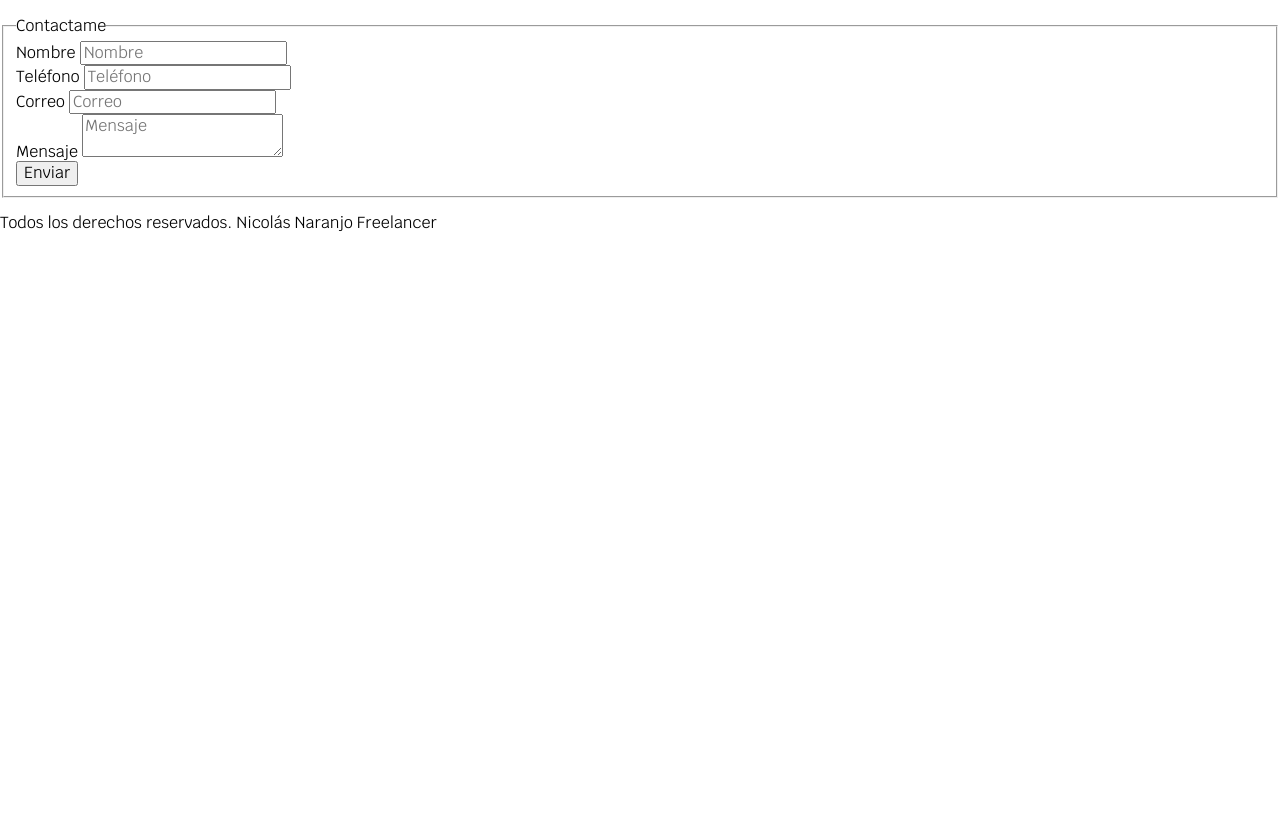
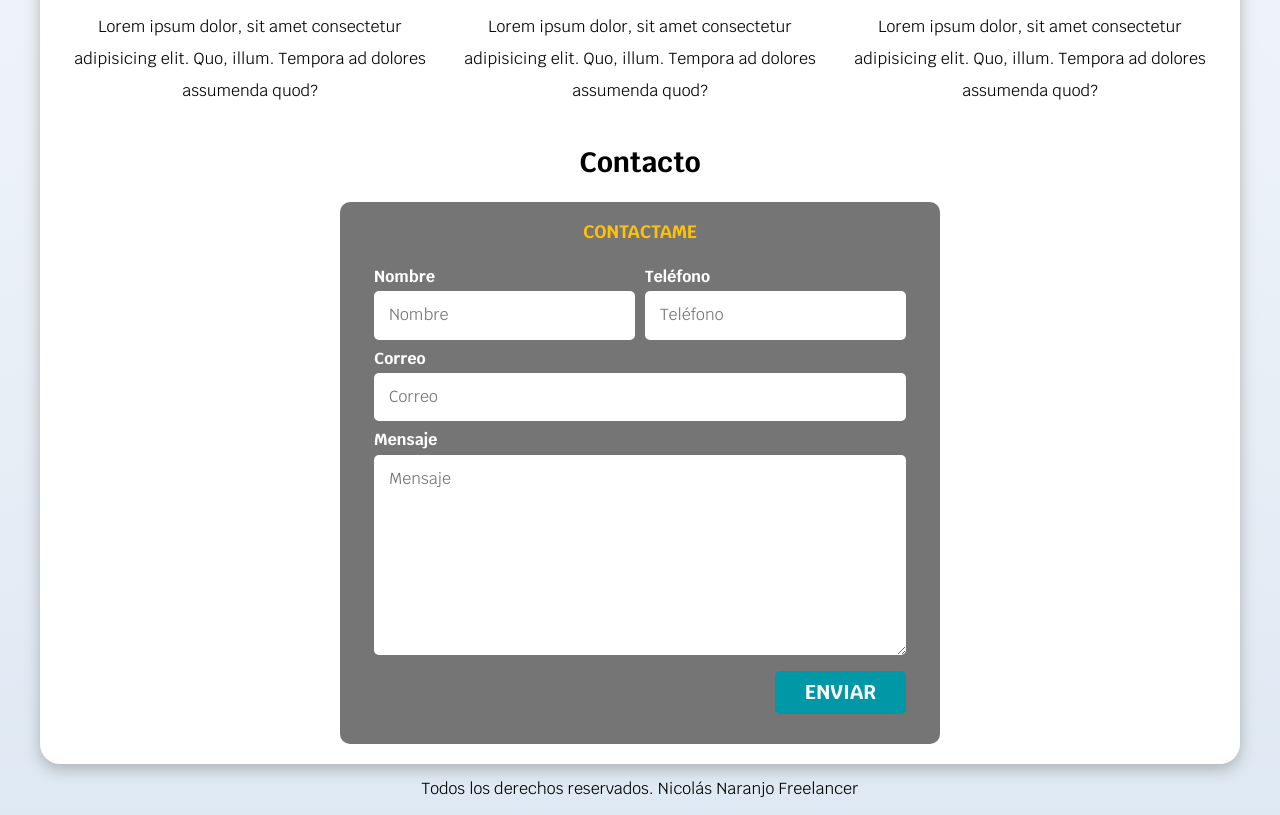
Before and after one commit to Nisanech/Freelancer-WebPage, a plain HTML site: page index.html in a window 1280 px wide. Shown: the part 918-1733 px from the top of the page. Before the commit the page ends 1166 px from the top, so only its background shows below. Drawn offline with Linux system fonts and the light colour scheme.

Commit message:
Finalización de estilos

```diff
--- a/css/style.css
+++ b/css/style.css
@@ -8,46 +8,139 @@
     --primario: #FFC107;
     --secundario: #0097A7;
     --gris: #757575;
+    --gris-claro: #DFE9F3;
 }
 
 /* General */
 html {
     font-size: 62.5%;
+    box-sizing: border-box; /* Box Model */
+    scroll-snap-type: y mandatory;
+}
+
+/* Scroll Snap */
+.servicios,
+.nav-principal,
+.formulario {
+    scroll-snap-align: center;
+    scroll-snap-stop: always;
+}
+
+    /* Box Model */
+*, *:before, *:after {
+    box-sizing: inherit;
 }
 
 body {
     font-size: 16px; /* 1rem = 10px */
     font-family: 'Krub', sans-serif;
+    background-image: linear-gradient(to top, var(--gris-claro) 0%, var(--blanco) 100%);
 }
-/* /General */
 
-/* Título */
-.titulo {
+.contenedor {
+    max-width: 120rem;
+    margin: 0 auto; /* top right bottom left / Si los valores son iguales se pueden dejar solo 2 */
+}
+
+.boton {
+    background-color: var(--secundario);
+    color: var(--blanco);
+    padding: 1rem 3rem;
+    margin-top: 2rem;
+    font-size: 2rem;
+    text-decoration: none;
+    text-transform: uppercase;
+    font-weight: 700;
+    border-radius: .5rem;
+    width: 80%;
     text-align: center;
+    border: none;
+}
+
+    /* MQ Botón */
+@media (min-width: 480px) {
+    .boton {
+        width: auto;
+    }
+}
+
+.boton:hover {
+    cursor: pointer;
+}
+
+    /* Sombra generada con CSS Matic */
+.sombra {
+    -webkit-box-shadow: 0px 5px 15px 0px rgba(112,112,112,0.48);
+    -moz-box-shadow: 0px 5px 15px 0px rgba(112,112,112,0.48);
+    box-shadow: 0px 5px 15px 0px rgba(112,112,112,0.48);
+    background-color: var(--blanco);
+    padding: 2rem;
+    border-radius: 2rem;
+}
+
+/* Tipografía */
+h1 {
     font-size: 3.8rem;
 }
 
+h2 {
+    font-size: 2.8rem;
+}
+
+h3 {
+    font-size: 1.8rem;
+}
+
+h1, h2, h3 {
+    text-align: center;
+}
+
+/* Título */
 .titulo span {
     font-size: 2rem;
 }
-/* /Título */
+
+/* Utilidades */
+.w-sm-100 {
+    width: 100%;
+}
+
+@media (min-width: 769px) {
+    .w-sm-100 {
+        width: auto;
+    }
+}
+
+.flex {
+    display: flex;
+}
+
+.alinear-derecha {
+    justify-content: flex-end;
+    margin-top: 20px;
+}
 
 /* Nav */
-.contenedor {
-    width: 120rem;
-    margin: 0 auto; /* top right bottom left / Si los valores son iguales se pueden dejar solo 2 */
-}
-
 .nav-bg {
     background-color: var(--secundario);
 }
 
 .nav-principal {
     display: flex;
-    justify-content: space-between;
+    flex-direction: column;
+}
+
+    /* MQ Nav */
+@media (min-width: 768px) {
+    .nav-principal {
+        flex-direction: row;
+        justify-content: space-between;
+    }
 }
 
 .nav-principal a {
+    display: block;
+    text-align: center;
     padding: 1rem;
     color: var(--blanco);
     text-decoration: none;
@@ -59,4 +152,143 @@ body {
     background-color: var(--primario);
     color: var(--oscuro);
 }
-/* /Nav */
+
+/* Hero */
+.hero {
+    background-image: url(../img/hero.jpg);
+    background-repeat: no-repeat;
+    background-size: cover;
+    height: 450px;
+    position: relative;
+    margin-bottom: 2rem;
+}
+
+.contenido-hero {
+    position: absolute;
+
+    /* Agregar sombra */
+    background-color: rgba(0, 0, 0, .7); /* Anterior Sintaxis */
+    background-color: rgba(0 0 0 / 70%); /* Nueva Sintaxis */
+
+    width: 100%;
+    height: 100%;
+
+    /* Alinear vertical y horizontalmente */
+    display: flex;
+    flex-direction: column;
+    align-items: center;
+    justify-content: center;
+}
+
+.contenido-hero h2,
+.contenido-hero p {
+    color: var(--blanco);
+}
+
+.contenido-hero .ubicacion {
+    display: flex;
+    align-items: flex-end;
+}
+
+/* Servicios */
+@media (min-width: 768px) {
+    .servicios {
+        display: grid;
+        grid-template-columns: repeat(3, 1fr); /* 1fr = 1fracción (33.3%) - repeat(# de veces a repetir, tamaño de la fracción */
+        column-gap: 1rem; /* Separación entre columnas */
+
+            /* Versión corta de grid-template */
+            /* grid-template-columns: 300px 300px;
+            grid-template-rows: 200px 800px;
+            grid: 200px 800px / 300px 300px; /* rows / columns */
+    }
+}
+
+.servicio {
+    display: flex;
+    flex-direction: column;
+    align-items: center;
+    text-align: center;
+}
+
+.servicio h3 {
+    color: var(--secundario);
+    font-weight: 400;
+}
+
+.servicio p {
+    line-height: 2;
+}
+
+.servicio .icono {
+    height: 15rem;
+    width: 15rem;
+    background-color: var(--primario);
+    border-radius: 50%;
+    display: flex;
+    justify-content: space-evenly;
+    align-items: center;
+}
+
+/* Contacto */
+.formulario {
+    background-color: var(--gris);
+    width: min(60rem, 100%); /* Utiliza el valor más pequeño */
+    margin: 0 auto;
+    padding: 2rem;
+    border-radius: 1rem;
+}
+
+.formulario fieldset {
+    border: none;
+}
+
+.formulario legend {
+    text-align: center;
+    font-size: 1.8rem;
+    text-transform: uppercase;
+    font-weight: 700;
+    margin-bottom: 2rem;
+    color: var(--primario);
+}
+
+@media (min-width: 768px) {
+    .contenedor-campos {
+        display: grid;
+        grid-template-columns: repeat(2, 1fr);
+        grid-template-rows: auto auto 20rem;
+        column-gap: 1rem;
+    }
+
+    .campo:nth-child(3),
+    .campo:nth-child(4) {
+        grid-column: 1 / 3;
+    }
+}
+
+.campo {
+    margin-bottom: 1rem;
+}
+
+.campo label {
+    color: var(--blanco);
+    font-weight: 700;
+    margin-bottom: .5rem;
+    display: block;
+}
+
+.campo textarea {
+    height: 20rem;
+}
+
+.input-text {
+    width: 100%;
+    border: none;
+    padding: 1.5rem;
+    border-radius: .5rem;
+}
+
+/* Footer */
+.footer {
+    text-align: center;
+}
--- a/index.html
+++ b/index.html
@@ -33,9 +33,11 @@
     </nav> <!-- /Nav -->
 
     <!-- Hero -->
-    <section>
-        <h2 class="titulo">Diseño y Desarrollo Web <span>Freelancer</span></h2>
+    <section class="hero">
+        <div class="contenido-hero">
+            <h2>Diseño y Desarrollo Web <span>Freelancer</span></h2>
 
+            <div class="ubicacion">
                 <svg xmlns="http://www.w3.org/2000/svg" class="icon icon-tabler icon-tabler-map-pin" width="88" height="88" viewBox="0 0 24 24" stroke-width="1.5" stroke="#FFC107" fill="none" stroke-linecap="round" stroke-linejoin="round">
                     <path stroke="none" d="M0 0h24v24H0z" fill="none"/>
                     <circle cx="12" cy="11" r="3" />
@@ -43,17 +45,22 @@
                 </svg>
 
                 <p>Bogotá D.C., Colombia</p>
+            </div>
 
-        <a href="#">Contactar</a>
+            <a class="boton" href="#">Contactar</a>
+        </div>
     </section> <!-- /Hero -->
 
-    <!-- Servicios -->
-    <main>
+
+    <main class="contenedor sombra">
         <h2>Mis Servicios</h2>
 
-        <section>
+        <!-- Servicios -->
+        <div class="servicios">
+            <section class="servicio">
                 <h3>Diseño Web</h3>
 
+                <div class="icono">
                     <svg xmlns="http://www.w3.org/2000/svg" class="icon icon-tabler icon-tabler-palette" width="40" height="40" viewBox="0 0 24 24" stroke-width="1.5" stroke="#000000" fill="none" stroke-linecap="round" stroke-linejoin="round">
                         <path stroke="none" d="M0 0h24v24H0z" fill="none"/>
                         <path d="M12 21a9 9 0 1 1 0 -18a9 8 0 0 1 9 8a4.5 4 0 0 1 -4.5 4h-2.5a2 2 0 0 0 -1 3.75a1.3 1.3 0 0 1 -1 2.25" />
@@ -61,6 +68,7 @@
                         <circle cx="12" cy="7.5" r=".5" fill="currentColor" />
                         <circle cx="16.5" cy="10.5" r=".5" fill="currentColor" />
                     </svg>
+                </div>
 
                 <p>
                     Lorem ipsum dolor, sit amet consectetur adipisicing
@@ -68,9 +76,10 @@
                 </p>
             </section>
 
-        <section>
+            <section class="servicio">
                 <h3>Aplicaciones Móviles</h3>
 
+                <div class="icono">
                     <svg xmlns="http://www.w3.org/2000/svg" class="icon icon-tabler icon-tabler-brand-android" width="40" height="40" viewBox="0 0 24 24" stroke-width="1.5" stroke="#000000" fill="none" stroke-linecap="round" stroke-linejoin="round">
                         <path stroke="none" d="M0 0h24v24H0z" fill="none"/>
                         <line x1="4" y1="10" x2="4" y2="16" />
@@ -87,6 +96,7 @@
                         <path d="M9 7c-3 0 -4 3 -4 5.5c0 3 2 7.5 4 7.5c1.088 -.046 1.679 -.5 3 -.5c1.312 0 1.5 .5 3 .5s4 -3 4 -5c-.028 -.01 -2.472 -.403 -2.5 -3c-.019 -2.17 2.416 -2.954 2.5 -3c-1.023 -1.492 -2.951 -1.963 -3.5 -2c-1.433 -.111 -2.83 1 -3.5 1c-.68 0 -1.9 -1 -3 -1z" />
                         <path d="M12 4a2 2 0 0 0 2 -2a2 2 0 0 0 -2 2" />
                     </svg>
+                </div>
 
                 <p>
                     Lorem ipsum dolor, sit amet consectetur adipisicing
@@ -94,9 +104,10 @@
                 </p>
             </section>
 
-        <section>
+            <section class="servicio">
                 <h3>E-Commerce</h3>
 
+                <div class="icono">
                     <svg xmlns="http://www.w3.org/2000/svg" class="icon icon-tabler icon-tabler-credit-card" width="40" height="40" viewBox="0 0 24 24" stroke-width="1.5" stroke="#000000" fill="none" stroke-linecap="round" stroke-linejoin="round">
                         <path stroke="none" d="M0 0h24v24H0z" fill="none"/>
                         <rect x="3" y="5" width="18" height="14" rx="3" />
@@ -104,51 +115,56 @@
                         <line x1="7" y1="15" x2="7.01" y2="15" />
                         <line x1="11" y1="15" x2="13" y2="15" />
                     </svg>
+                </div>
 
                 <p>
                     Lorem ipsum dolor, sit amet consectetur adipisicing
                     elit. Quo, illum. Tempora ad dolores assumenda quod?
                 </p>
             </section>
-    </main> <!-- /Servicios -->
+        </div><!-- /Servicios -->
+
 
         <!-- Contacto -->
         <section>
             <h2>Contacto</h2>
 
-        <form>
+            <form class="formulario">
                 <fieldset>
                     <legend>Contactame</legend>
 
-                <div>
+                    <div class="contenedor-campos">
+                        <div class="campo">
                             <label for="nombre">Nombre</label>
-                    <input type="text" placeholder="Nombre">
+                            <input class="input-text" type="text" placeholder="Nombre">
                         </div>
 
-                <div>
+                        <div class="campo">
                             <label for="telefono">Teléfono</label>
-                    <input type="tel" placeholder="Teléfono">
+                            <input class="input-text" type="tel" placeholder="Teléfono">
                         </div>
 
-                <div>
+                        <div class="campo">
                             <label for="correo">Correo</label>
-                    <input type="email" placeholder="Correo">
+                            <input class="input-text" type="email" placeholder="Correo">
                         </div>
 
-                <div>
+                        <div class="campo">
                             <label for="mensaje">Mensaje</label>
-                    <textarea placeholder="Mensaje"></textarea>
+                            <textarea class="input-text" placeholder="Mensaje"></textarea>
+                        </div>
                     </div>
 
-                <div>
-                    <input type="submit" value="Enviar">
+                    <div class="alinear-derecha flex">
+                        <input class="boton w-sm-100" type="submit" value="Enviar">
                     </div>
                 </fieldset>
             </form>
         </section> <!-- /Contacto -->
+    </main>
 
     <!-- Footer -->
-    <footer>
+    <footer class="footer">
         <p>Todos los derechos reservados. Nicolás Naranjo Freelancer</p>
     </footer> <!-- /Footer -->
 </body>
```
Lines whose indentation alone changed are shown as unchanged.
